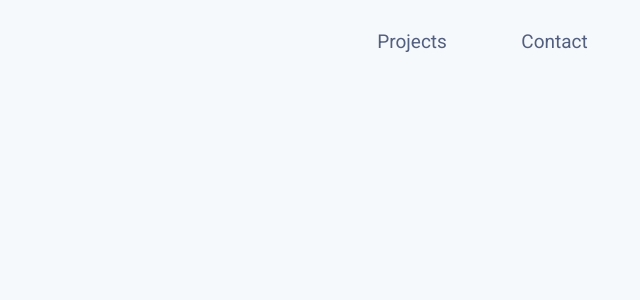
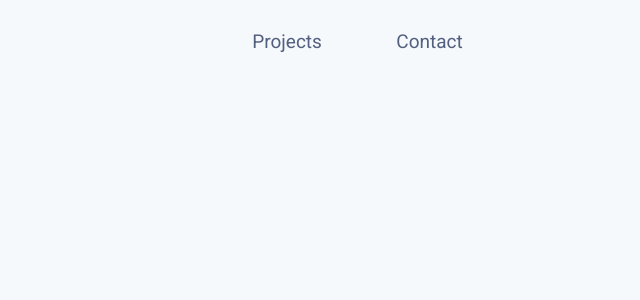
Before and after one commit to ekerik220/portfolio_revamp, a React (Create React App) app: page / in a window 1280 px wide. Shown: the top 300 px of the page, without its empty margins (640-1280 px from the left). Built offline with nearby package versions, Linux system fonts and the light colour scheme.

Commit message:
Centered content

```diff
--- a/src/App.tsx
+++ b/src/App.tsx
@@ -11,5 +11,7 @@ export default function App() {
 }
 
 const MainContainer = styled.div`
-  padding: 0 15px;
+  padding: 0 40px;
+  margin: 0 auto;
+  max-width: 1000px;
 `;
```
